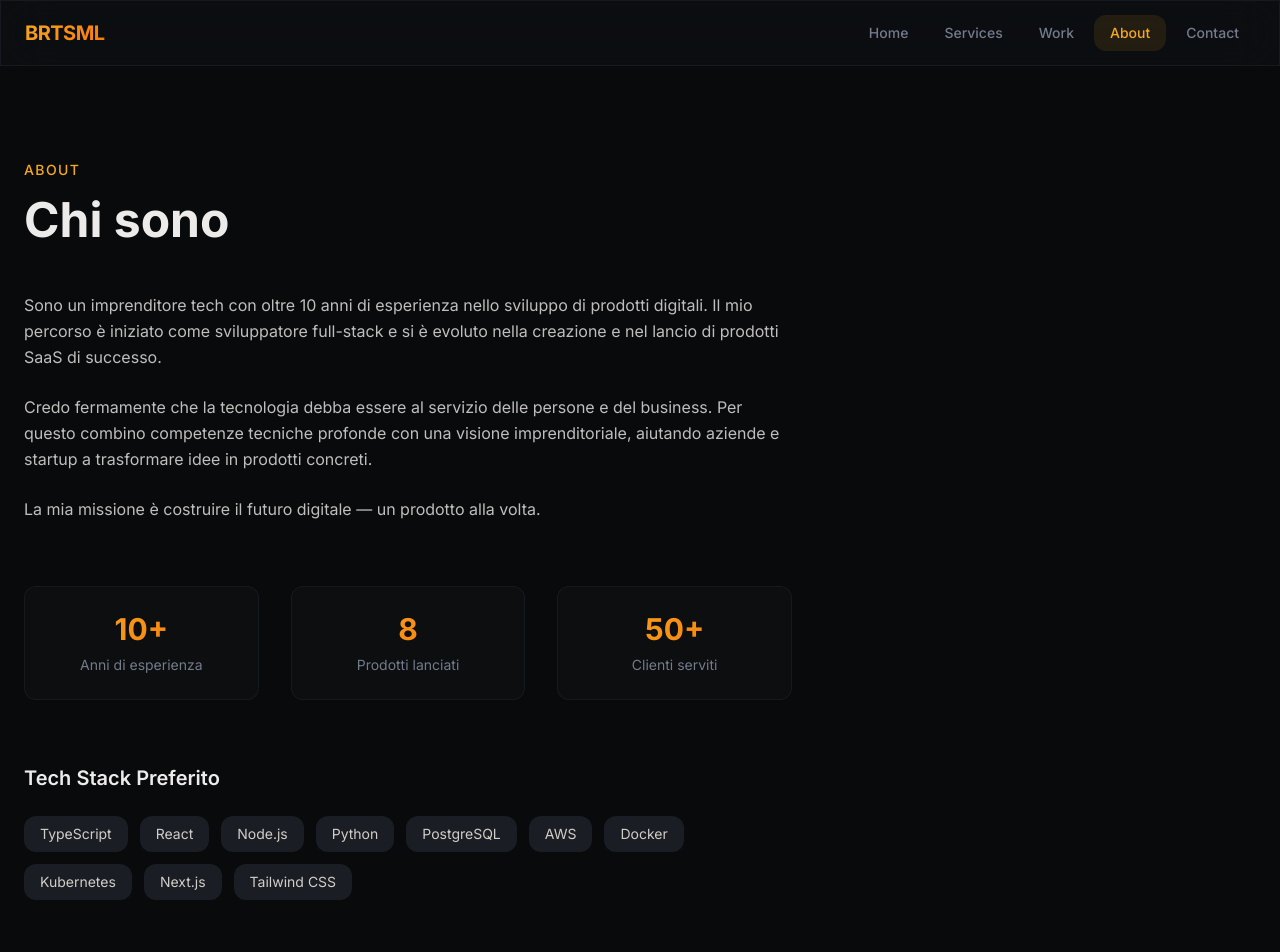
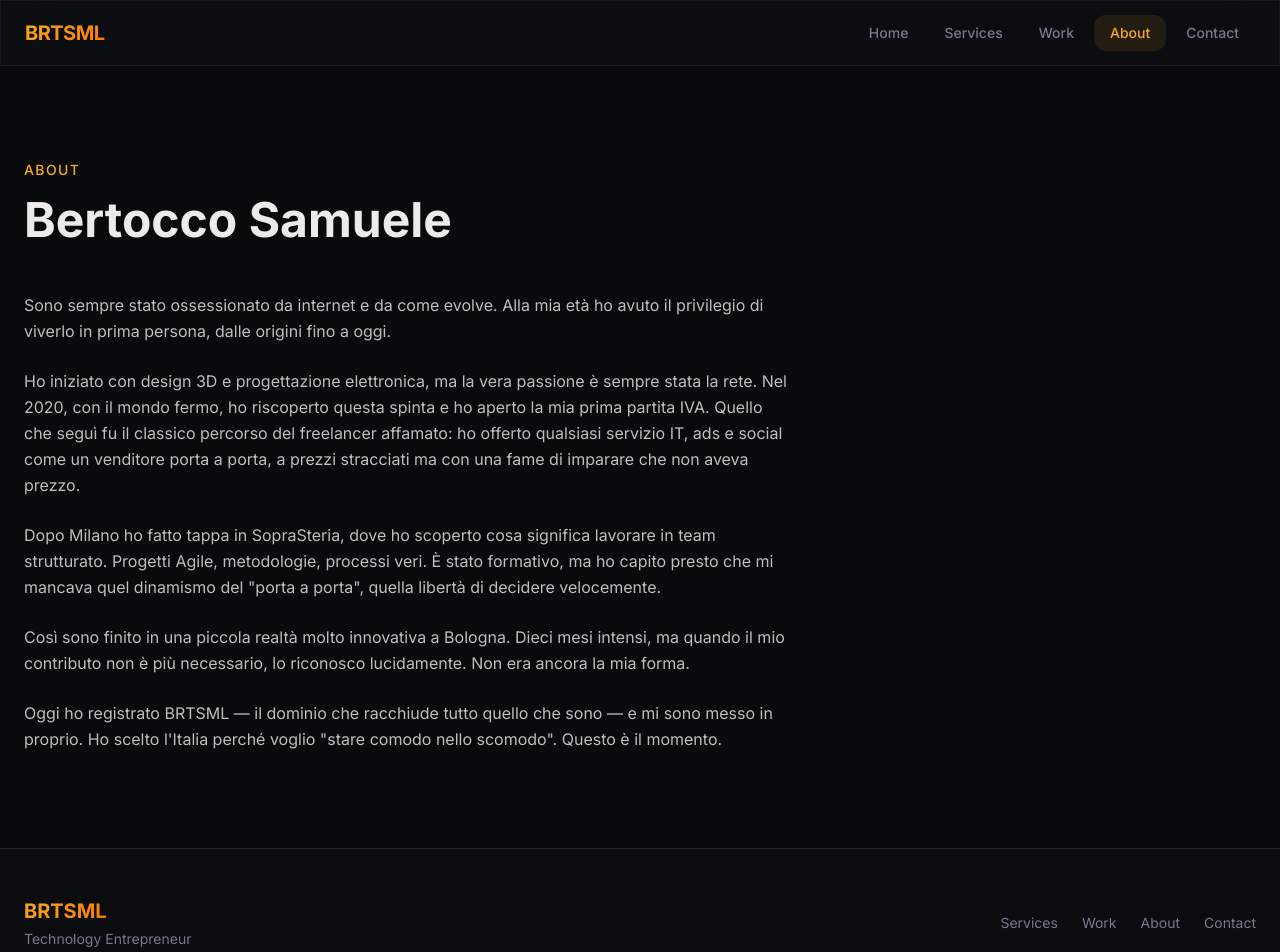
Before and after one commit to alienpingu/alienpingu.github.io, a React (Vite) app: page /about in a window 1280 px wide. Shown: the top 952 px of the page. Built offline with nearby package versions, Linux system fonts and the light colour scheme; the HTML template or start-up script is replaced by a standard one.

Commit message:
update about section

```diff
--- a/src/pages/About.tsx
+++ b/src/pages/About.tsx
@@ -5,46 +5,24 @@ const About = () => (
     <section className="container mx-auto px-6 py-24">
       <div className="max-w-3xl animate-fade-up">
         <p className="text-primary font-medium text-sm tracking-widest uppercase">About</p>
-        <h1 className="text-4xl md:text-5xl font-bold mt-4">Chi sono</h1>
+        <h1 className="text-4xl md:text-5xl font-bold mt-4">Bertocco Samuele</h1>
 
         <div className="mt-12 space-y-6 text-foreground/80 leading-relaxed">
           <p>
-            Sono un imprenditore tech con oltre 10 anni di esperienza nello sviluppo di prodotti digitali.
-            Il mio percorso è iniziato come sviluppatore full-stack e si è evoluto nella creazione
-            e nel lancio di prodotti SaaS di successo.
+            Sono sempre stato ossessionato da internet e da come evolve. Alla mia età ho avuto il privilegio di viverlo in prima persona, dalle origini fino a oggi.
           </p>
           <p>
-            Credo fermamente che la tecnologia debba essere al servizio delle persone e del business.
-            Per questo combino competenze tecniche profonde con una visione imprenditoriale,
-            aiutando aziende e startup a trasformare idee in prodotti concreti.
+            Ho iniziato con design 3D e progettazione elettronica, ma la vera passione è sempre stata la rete. Nel 2020, con il mondo fermo, ho riscoperto questa spinta e ho aperto la mia prima partita IVA. Quello che seguì fu il classico percorso del freelancer affamato: ho offerto qualsiasi servizio IT, ads e social come un venditore porta a porta, a prezzi stracciati ma con una fame di imparare che non aveva prezzo.
           </p>
           <p>
-            La mia missione è costruire il futuro digitale — un prodotto alla volta.
+            Dopo Milano ho fatto tappa in SopraSteria, dove ho scoperto cosa significa lavorare in team strutturato. Progetti Agile, metodologie, processi veri. È stato formativo, ma ho capito presto che mi mancava quel dinamismo del "porta a porta", quella libertà di decidere velocemente.
           </p>
-        </div>
-
-        <div className="mt-16 grid sm:grid-cols-3 gap-8">
-          {[
-            { label: "Anni di esperienza", value: "10+" },
-            { label: "Prodotti lanciati", value: "8" },
-            { label: "Clienti serviti", value: "50+" },
-          ].map((stat) => (
-            <div key={stat.label} className="glass rounded-xl p-6 text-center">
-              <p className="text-3xl font-bold text-gradient">{stat.value}</p>
-              <p className="text-sm text-muted-foreground mt-2">{stat.label}</p>
-            </div>
-          ))}
-        </div>
-
-        <div className="mt-16">
-          <h2 className="text-xl font-semibold mb-6">Tech Stack Preferito</h2>
-          <div className="flex flex-wrap gap-3">
-            {["TypeScript", "React", "Node.js", "Python", "PostgreSQL", "AWS", "Docker", "Kubernetes", "Next.js", "Tailwind CSS"].map((tech) => (
-              <span key={tech} className="text-sm px-4 py-2 rounded-lg bg-secondary text-secondary-foreground">
-                {tech}
-              </span>
-            ))}
-          </div>
+          <p>
+            Così sono finito in una piccola realtà molto innovativa a Bologna. Dieci mesi intensi, ma quando il mio contributo non è più necessario, lo riconosco lucidamente. Non era ancora la mia forma.
+          </p>
+          <p>
+            Oggi ho registrato BRTSML — il dominio che racchiude tutto quello che sono — e mi sono messo in proprio. Ho scelto l'Italia perché voglio "stare comodo nello scomodo". Questo è il momento.
+          </p>
         </div>
       </div>
     </section>
```
